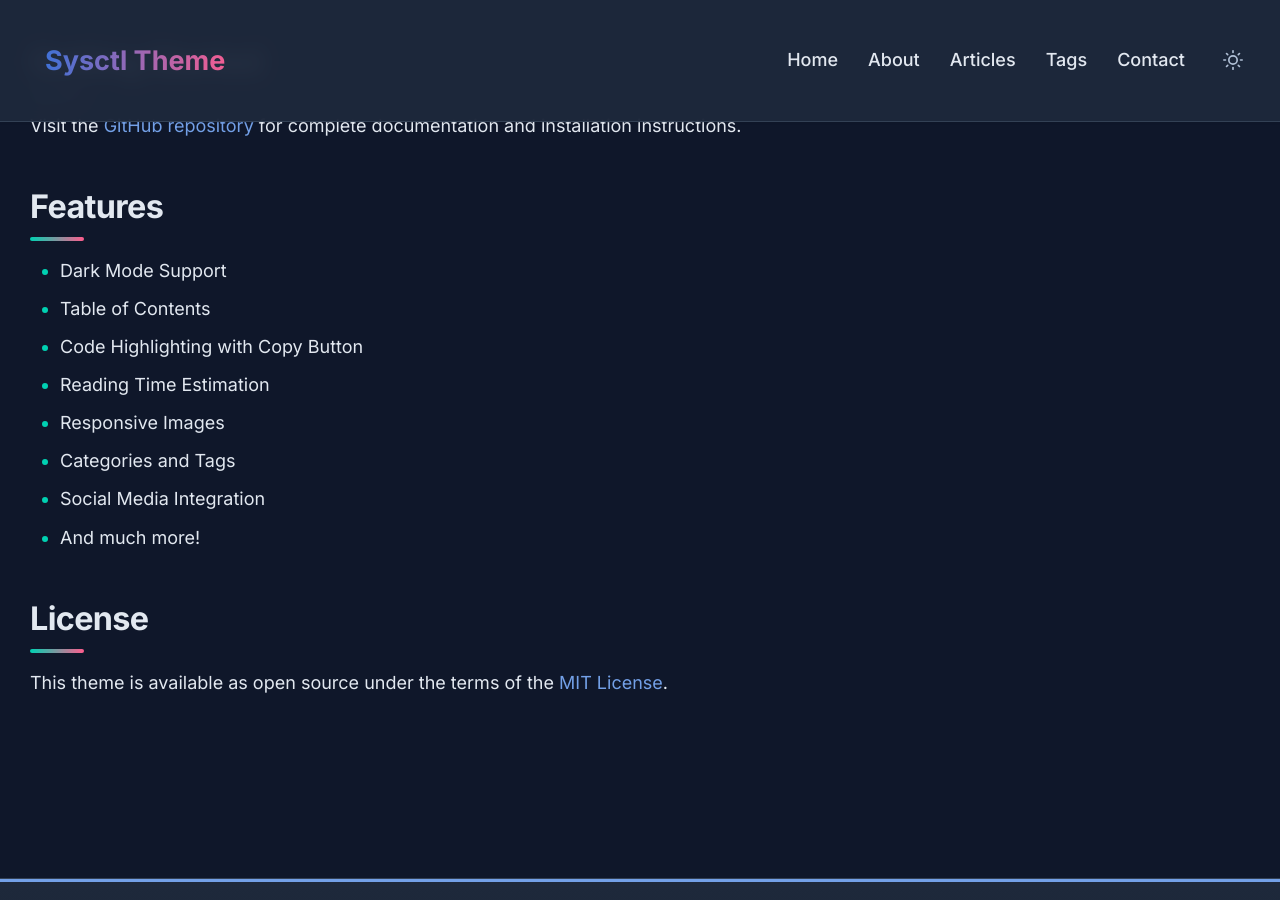
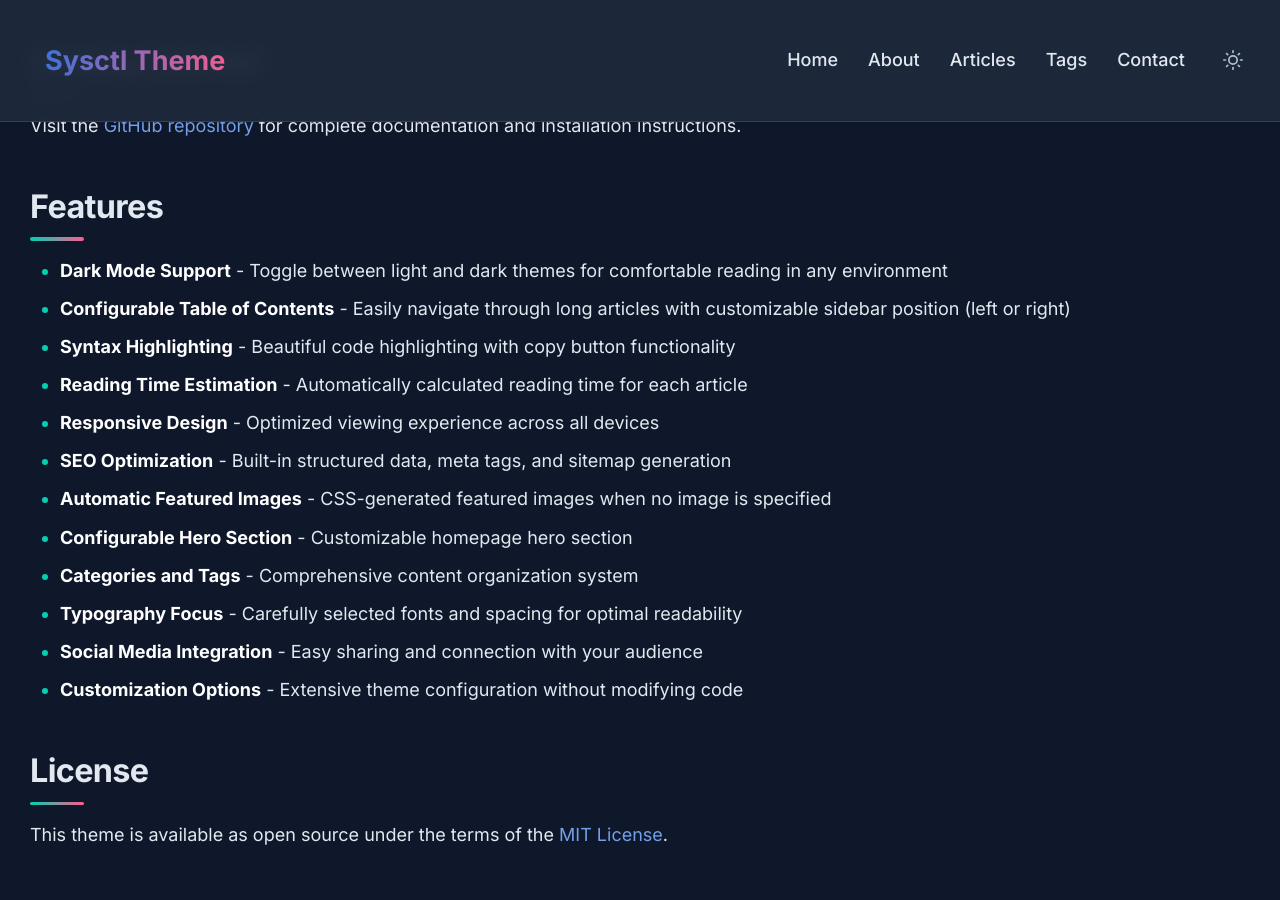
Before and after one commit to awcodify/sysctl-theme, a Jekyll site: the page built from about.md, in a window 1280 px wide and 900 px high, scrolled down 653 px. Built offline with Jekyll 4.4.1, drawn with Linux system fonts in a browser that asks for light colours.

Commit message:
Enhance feature list in About page: add detailed descriptions for each feature of the Sysctl Theme

```diff
--- a/about.md
+++ b/about.md
@@ -26,14 +26,18 @@ permalink: /about/
   <h2>Features</h2>
 
   <ul>
-    <li>Dark Mode Support</li>
-    <li>Table of Contents</li>
-    <li>Code Highlighting with Copy Button</li>
-    <li>Reading Time Estimation</li>
-    <li>Responsive Images</li>
-    <li>Categories and Tags</li>
-    <li>Social Media Integration</li>
-    <li>And much more!</li>
+    <li><strong>Dark Mode Support</strong> - Toggle between light and dark themes for comfortable reading in any environment</li>
+    <li><strong>Configurable Table of Contents</strong> - Easily navigate through long articles with customizable sidebar position (left or right)</li>
+    <li><strong>Syntax Highlighting</strong> - Beautiful code highlighting with copy button functionality</li>
+    <li><strong>Reading Time Estimation</strong> - Automatically calculated reading time for each article</li>
+    <li><strong>Responsive Design</strong> - Optimized viewing experience across all devices</li>
+    <li><strong>SEO Optimization</strong> - Built-in structured data, meta tags, and sitemap generation</li>
+    <li><strong>Automatic Featured Images</strong> - CSS-generated featured images when no image is specified</li>
+    <li><strong>Configurable Hero Section</strong> - Customizable homepage hero section</li>
+    <li><strong>Categories and Tags</strong> - Comprehensive content organization system</li>
+    <li><strong>Typography Focus</strong> - Carefully selected fonts and spacing for optimal readability</li>
+    <li><strong>Social Media Integration</strong> - Easy sharing and connection with your audience</li>
+    <li><strong>Customization Options</strong> - Extensive theme configuration without modifying code</li>
   </ul>
 
   <h2>License</h2>
```
